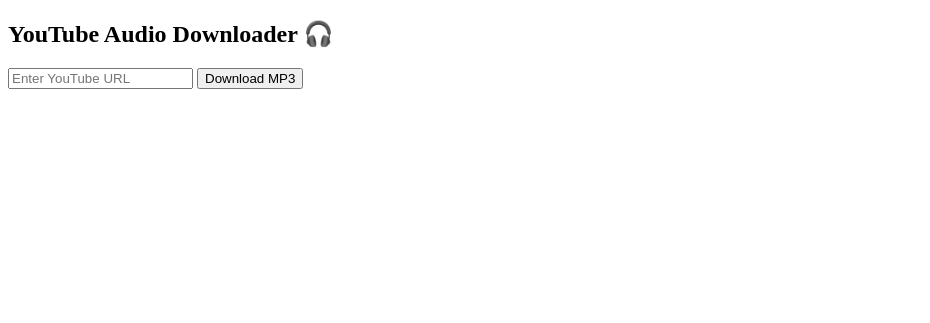
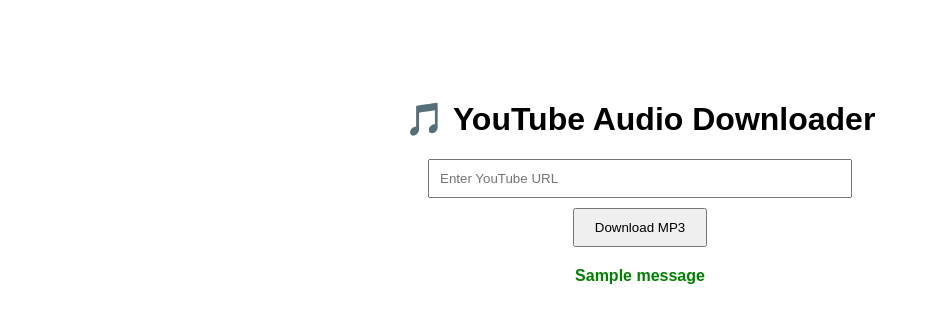
Before and after one commit to Lokesh-up/youtube-audio-downloader, a Flask app: page / in a window 1280 px wide. Shown: the top 323 px of the page, without its empty margins (0-930 px from the left). Run offline with Flask 3, Linux system fonts and the light colour scheme; one stand-in notice (Sample message) is shown.

Commit message:
Added Flask interface with HTML form

```diff
--- a/app.py
+++ b/app.py
@@ -1,19 +1,25 @@
-from flask import Flask, render_template, request
+from flask import Flask, render_template, request, redirect, flash
 from audio_downloader import download_audio
+import os
 
 app = Flask(__name__)
+app.secret_key = 'your_secret_key'  # Needed for flashing messages
 
 @app.route('/', methods=['GET', 'POST'])
 def index():
-    message = ''
     if request.method == 'POST':
         url = request.form.get('url')
-        try:
-            download_audio(url)
-            message = "✅ Download completed successfully!"
-        except Exception as e:
-            message = f"❌ Error: {str(e)}"
-    return render_template('index.html', message=message)
+        if url:
+            try:
+                download_audio(url)
+                flash('✅ Download successful!', 'success')
+            except Exception as e:
+                flash(f'❌ Error: {str(e)}', 'error')
+        else:
+            flash('⚠️ Please enter a valid URL.', 'error')
+        return redirect('/')
+    return render_template('index.html')
 
 if __name__ == '__main__':
-    app.run()
+    port = int(os.environ.get("PORT", 5000))
+    app.run(debug=True, host='0.0.0.0', port=port)
--- a/templates/index.html
+++ b/templates/index.html
@@ -3,13 +3,31 @@
 <head>
   <meta charset="UTF-8">
   <title>YouTube Audio Downloader</title>
+  <style>
+    body { font-family: Arial, sans-serif; text-align: center; margin-top: 100px; }
+    input[type="text"] { width: 400px; padding: 10px; }
+    button { padding: 10px 20px; margin-top: 10px; }
+    .msg { margin-top: 20px; font-weight: bold; }
+    .success { color: green; }
+    .error { color: red; }
+  </style>
 </head>
 <body>
-    <h2>YouTube Audio Downloader 🎧</h2>
+  <h1>🎵 YouTube Audio Downloader</h1>
   <form method="POST">
     <input type="text" name="url" placeholder="Enter YouTube URL" required>
+    <br>
     <button type="submit">Download MP3</button>
   </form>
-    <p>{{ message }}</p>
+
+  {% with messages = get_flashed_messages(with_categories=true) %}
+    {% if messages %}
+      <div class="msg">
+        {% for category, message in messages %}
+          <p class="{{ category }}">{{ message }}</p>
+        {% endfor %}
+      </div>
+    {% endif %}
+  {% endwith %}
 </body>
 </html>
```
Also changed, not shown: 1 other file. Lines whose indentation alone changed are shown as unchanged.
